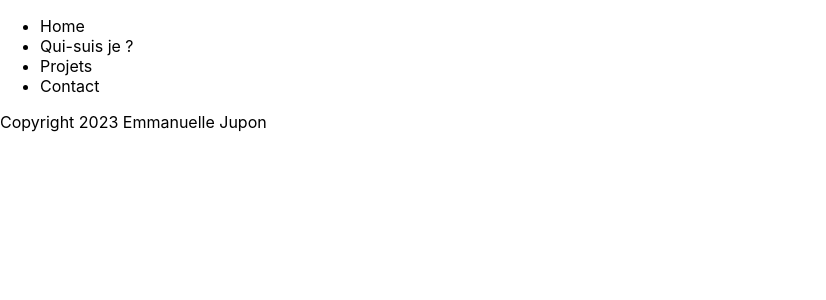
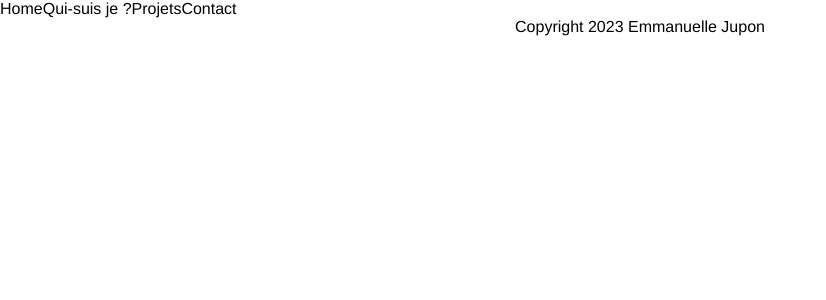
Before and after one commit to rayhearth/portfolio-2023, a React (Create React App) app: page / in a window 1280 px wide. Shown: the top 300 px of the page, without its empty margins (0-826 px from the left). Built offline with nearby package versions, Linux system fonts and the light colour scheme.

Commit message:
mise en place du sass

```diff
--- a/src/assets/sass/base/reset.scss
+++ b/src/assets/sass/base/reset.scss
@@ -16,7 +16,6 @@ html {
     -webkit-font-smoothing: antialiased;
     -moz-osx-font-smoothing: grayscale;
     text-align: center;
-    color: $darkGreen;
 }
 
 body {
--- a/src/assets/sass/layout/_header.scss
+++ b/src/assets/sass/layout/_header.scss
@@ -0,0 +1,10 @@
+header {
+    display: flex;
+    nav {
+        ul {
+            justify-content: center;
+            display: flex;
+            align-items: center;
+        }
+    }
+}
--- a/src/index.js
+++ b/src/index.js
@@ -1,6 +1,6 @@
 import React from 'react';
 import ReactDOM from 'react-dom/client';
-import './index.css';
+import './assets/sass/main.scss';
 import App from './App';
 import reportWebVitals from './reportWebVitals';
 
```
Also changed, not shown: public/logo512.png (deleted), src/assets/sass/pages/error.scss (added), src/assets/sass/pages/home.scss (added), src/assets/sass/utils/variables.scss (added).
